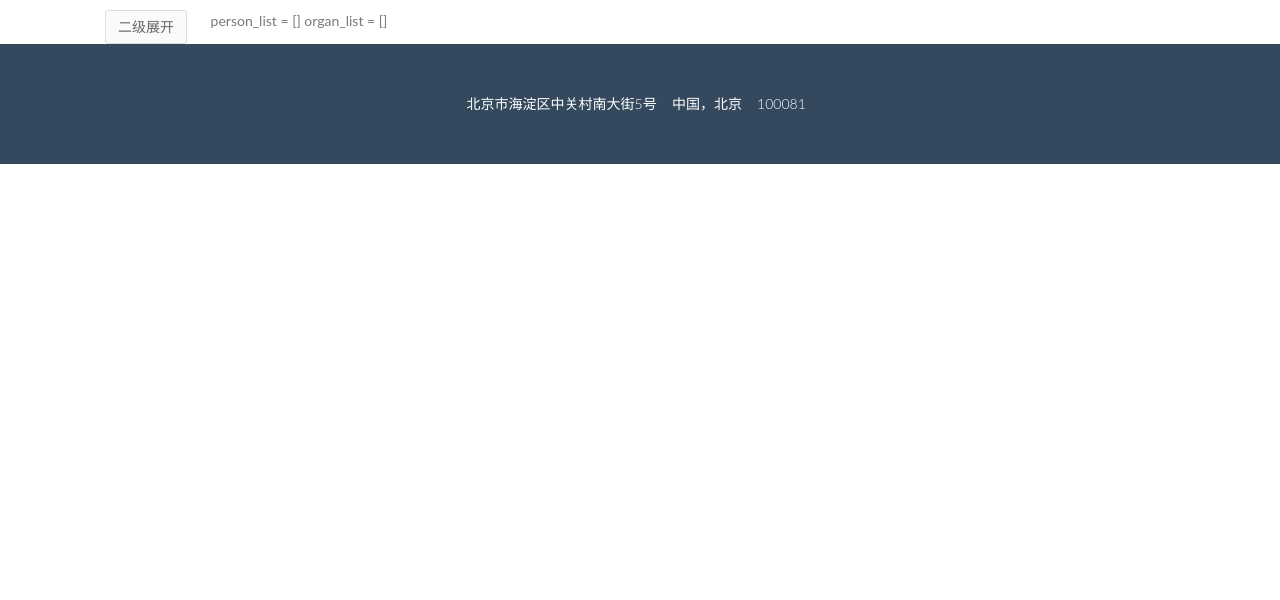
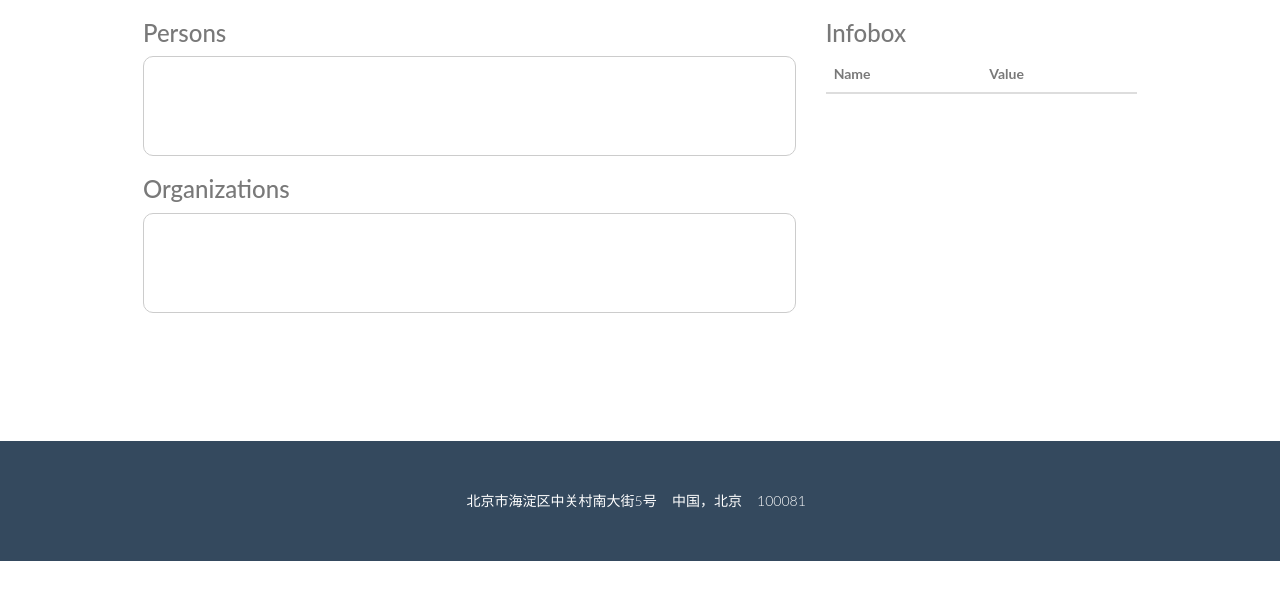
Before and after one commit to baifengbai/triplesKB, a Flask app: template web/templates/kg_result.html in a window 1280 px wide. Shown: the part 96-696 px from the top of the page. Run offline with Flask 2, Linux system fonts and the light colour scheme; the template is opened without the code that fills it: most values are stand-ins (such as "Sample title", 1, 10 or a date in 2020); lists and menus that the app fills with data are empty; some libraries are stand-ins or nearby versions.

Commit message:
add code

```diff
--- a/web/server.py
+++ b/web/server.py
@@ -71,33 +71,40 @@ def query_by_keyword():
     return render_template('kg_result.html', person_list=person_list, organ_list=organ_list)
 
 
-@app.route('/kg/query_person_by_id', methods=['GET', 'POST'])
-def query_person_by_id():
+@app.route('/kg/json/query_by_kid', methods=['GET'])
+def query_by_kid_json():
+    kid = request.args.get('kid').strip().lower()
+    person_list, organ_list = kg.query_by_kid(kid)
+    return jsonify({'person_list': person_list, 'organ_list': organ_list}), 200
+
+
+@app.route('/kg/json/query_person_by_id', methods=['GET', 'POST'])
+def query_person_by_id_json():
     pid = request.form.get('pid').strip().lower()
     e = kg.query_person_by_id(pid)
     return jsonify(e), 200
 
 
-@app.route('/kg/query_organ_by_id', methods=['GET', 'POST'])
-def query_organ_by_id():
+@app.route('/kg/json/query_organ_by_id', methods=['GET', 'POST'])
+def query_organ_by_id_json():
     oid = request.form.get('oid').strip().lower()
     e = kg.query_organ_by_id(oid)
     return jsonify(e), 200
 
 
-@app.route('/kg/query_person_by_name', methods=['GET', 'POST'])
-def query_person_by_name():
+@app.route('/kg/json/query_person_by_name', methods=['GET', 'POST'])
+def query_person_by_name_json():
     name = request.args.get('name').strip().lower()
     es = kg.query_person_by_name(name)
     return jsonify(es), 200
 
 
-@app.route('/kg/query_organ_by_name', methods=['GET', 'POST'])
-def query_organ_by_name():
+@app.route('/kg/json/query_organ_by_name', methods=['GET', 'POST'])
+def query_organ_by_name_json():
     name = request.args.get('name').strip().lower()
     es = kg.query_organ_by_name(name)
     return jsonify(es), 200
 
 
 if __name__ == '__main__':
-    app.run(debug=False)
+    app.run(debug=False, host='0.0.0.0')
--- a/web/templates/kg_index.html
+++ b/web/templates/kg_index.html
@@ -272,12 +272,9 @@
             global_data = mydata;
 
             echarts.util.each(mydata.children, function (datum, index) {
-                index % 2 === 1 && (datum.collapsed = true);
+                index % 3 === 1 && (datum.collapsed = true);
                 echarts.util.each(datum.children, function (t, i) {
                     i % 2 === 0 && (t.collapsed = true);
-                    echarts.util.each(t.children, function (tt, j) {
-                        j % 2 === 1 && (tt.collapsed = true);
-                    });
                 });
 
             });
--- a/web/templates/kg_result.html
+++ b/web/templates/kg_result.html
@@ -55,16 +55,44 @@
         </div>
     </header>
 
-    <div class="container">
-        <div class="row">
-            <div class="col-md-10 col-sm-10">
-                <span><button type="button" style="margin-top:10px;margin-right: 20px;margin-left: 20px;"
-                        class="btn btn-default btn-small" id="open2">二级展开</button></span>
-                <span>person_list = {{person_list}}</span>
-                <span>organ_list = {{organ_list}}</span>
+    <div class="row clearfix" style="margin:0 10%;padding-bottom:10%;">
+        <div class="col-md-8 column">
+            <h3>Persons </h3>
+            <div class="analysis-wrapper">
+                <div id="Persons" style="text-align:center">
+                </div>
+            </div>
+            <h3>Organizations </h3>
+            <div class="analysis-wrapper">
+                <div id="Organizations" style="text-align:center">
+                </div>
             </div>
         </div>
+        <div class="col-md-4 column">
+            <h3>Infobox </h3>
+            <table class="table" style='table-layout: fixed;word-wrap: break-word' width='100%'>
+                <thead>
+                    <tr>
+                        <th>
+                            Name
+                        </th>
+                        <th>
+                            Value
+                        </th>
+                    </tr>
+                </thead>
+                <tbody id='infobox'>
+                </tbody>
+            </table>
+        </div>
     </div>
+    <!-- <div class="row clearfix" style="margin:10px 40px;">
+        <div class="col-md-12 col-sm-12">
+            <span>person_list = {{person_list}}</span>
+            <span>organ_list = {{organ_list}}</span>
+        </div>
+    </div> -->
+
     <!--footer start-->
     <footer class="footer bottom" name="footer" id="footer">
         <div class="container">
@@ -91,13 +119,119 @@
 </html>
 
 <script type="text/javascript">
+    var person_list = {{ person_list| tojson }};
+    var organ_list = {{ organ_list| tojson }};
 
-    function query_person_info(pid) {
+    var person_table = {}
+    var organ_table = {}
 
+    function build_local_table() {
+        for (var i in person_list) {
+            e = person_list[i]
+            id = e['_id']
+            person_table[id] = e
+        }
+        for (var i in organ_list) {
+            e = organ_list[i]
+            id = e['_id']
+            organ_table[id] = e
+        }
     }
 
-    function query_organ_info(oid) {
-
+    function titleCase(s) {
+        var i, ss = s.toLowerCase().split(/\s+/);
+        for (i = 0; i < ss.length; i++) {
+            ss[i] = ss[i].slice(0, 1).toUpperCase() + ss[i].slice(1);
+        }
+        return ss.join(' ');
     }
 
+    function init_result_from_keyword() {
+        for (var i in person_list) {
+            e = person_list[i]
+            id = e['_id']
+            type = "person"
+            name = titleCase(e['name'])
+            button = '<button type="person" value="' + id + '" style="border-radius: 10px;background-color:cornflowerblue;margin: 10px;"' + 'class="word btn btn-small">' + name + '</button>'
+            $('#Persons').append(button);
+        }
+        for (var i in organ_list) {
+            e = organ_list[i]
+            id = e['_id']
+            type = "organ"
+            name = titleCase(e['name'])
+            button = '<button type="organ" value="' + id + '" style="border-radius: 10px;background-color:darkseagreen;margin: 10px;"' + 'class="word btn btn-small">' + name + '</button>'
+            $('#Organizations').append(button);
+        }
+    }
+
+    $(document).ready(function () {
+        init_result_from_keyword();
+
+        $(".word").click(function (event) {
+            //console.log($(this).attr('type'))
+            //console.log($(this).attr('value'))
+            type = $(this).attr('type')
+            id = $(this).attr('value')
+            if (type == 'person') {
+                query_person_info(id)
+            } else {
+                query_organ_info(id)
+            }
+        });
+        build_local_table();
+    });
+
+    function query_person_info(id) {
+        $('#infobox').html('')
+        e = person_table[id]
+        for (var key in e) {
+            if ('Array' == getDataType(e[key])) {
+                if (e[key] == []) continue;
+                tr = "<tr><td>" + key + "</td><td>" + e[key].join(' ; ') + "</td></tr>"
+            } else if ('Object' == getDataType(e[key])) {
+                str_data = JSON.stringify(e[key]);
+                tr = "<tr><td>" + key + "</td><td>" + str_data + "</td></tr>"
+            }
+            else {
+                if (e[key] == null || e[key] == '') continue;
+                tr = "<tr><td>" + key + "</td><td>" + e[key] + "</td></tr>"
+            }
+            $('#infobox').append(tr)
+        }
+    }
+
+    function query_organ_info(id) {
+        $('#infobox').html('')
+        e = organ_table[id]
+        for (var key in e) {
+            if ('Array' == getDataType(e[key])) {
+                if (e[key] == []) continue;
+                tr = "<tr><td>" + key + "</td><td>" + e[key].join(' ; ') + "</td></tr>"
+            } else if ('Object' == getDataType(e[key])) {
+                str_data = JSON.stringify(e[key]);
+                tr = "<tr><td>" + key + "</td><td>" + str_data + "</td></tr>"
+            }
+            else {
+                if (e[key] == null || e[key] == '') continue;
+                tr = "<tr><td>" + key + "</td><td>" + e[key] + "</td></tr>"
+            }
+            $('#infobox').append(tr)
+        }
+    }
+    var getDataType = function (o) {
+        if (o === null) {
+            return 'null';
+        }
+        else if (typeof o == 'object') {
+            if (typeof o.length == 'number') {
+                return 'Array';
+            } else {
+                return 'Object';
+            }
+        } else {
+            return 'param is no object type';
+        }
+    };
+
 </script>
```
Also changed, not shown: web/cacu_organization_importance.py (+7 -1 lines), web/kg.py (+11 -3 lines), README.md, img/6.png (added), web/organ_import.json.
